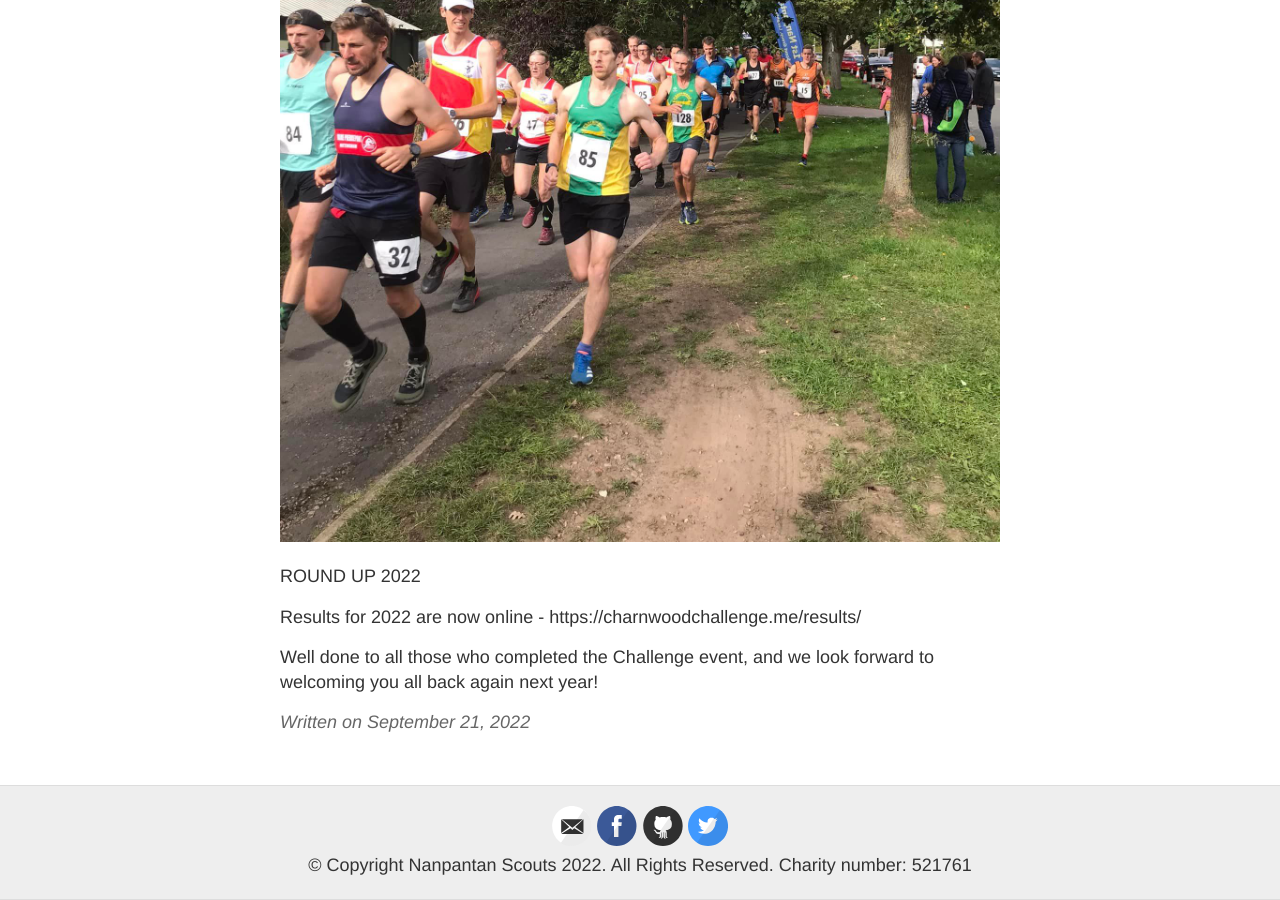
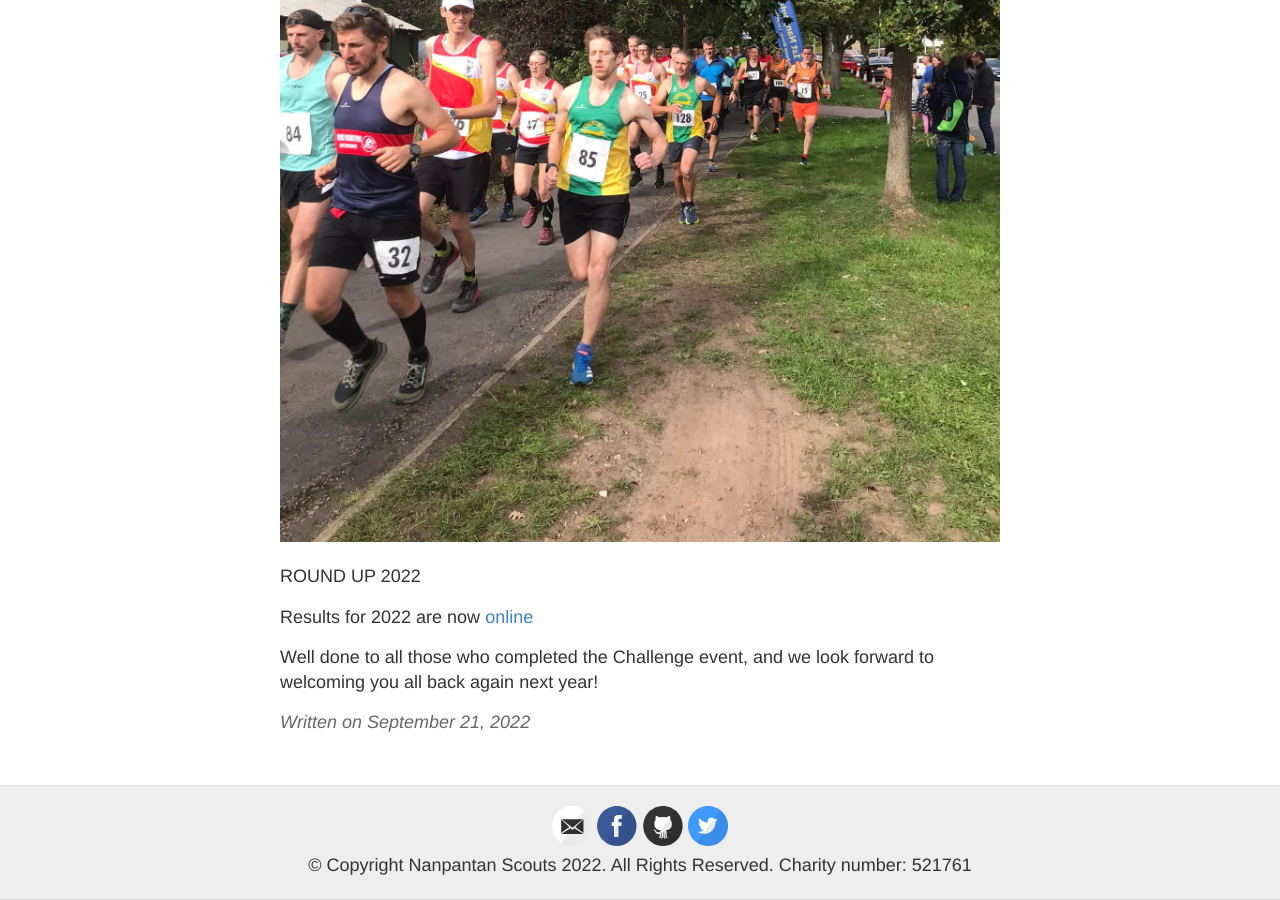
Before and after one commit to Charnwood-Challenge/Charnwood-Challenge.github.io, a Jekyll site: the page built from _posts/2022-09-21-roundup2022.md, in a window 1280 px wide and 900 px high, scrolled down 688 px. Built offline with Jekyll 4.4.1, drawn with Linux system fonts in a browser that asks for light colours.

Commit message:
Update 2022-09-21-roundup2022.md

```diff
--- a/_posts/2022-09-21-roundup2022.md
+++ b/_posts/2022-09-21-roundup2022.md
@@ -7,6 +7,6 @@ title: 2022 Roundup
 
 ROUND UP 2022
 
-Results for 2022 are now online - https://charnwoodchallenge.me/results/
+Results for 2022 are now [online](https://charnwoodchallenge.me/results/)
 
 Well done to all those who completed the Challenge event, and we look forward to welcoming you all back again next year!
```
